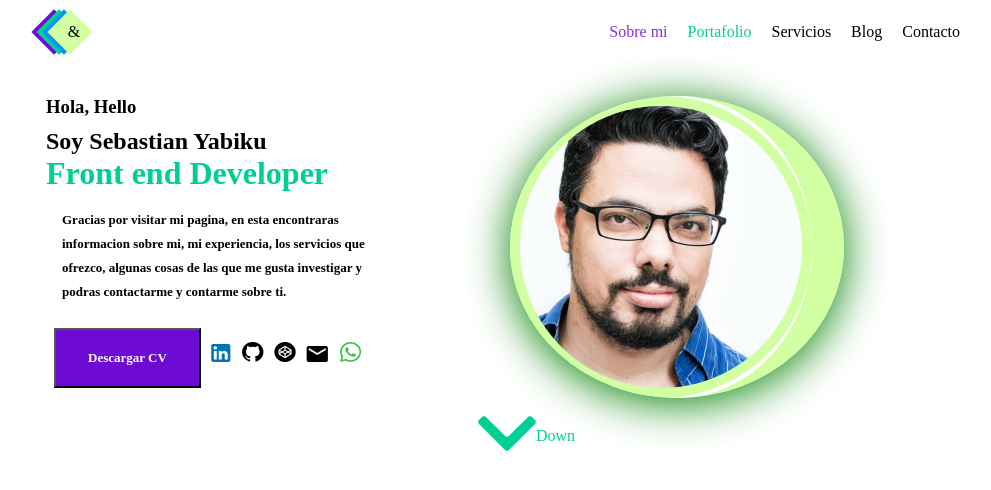
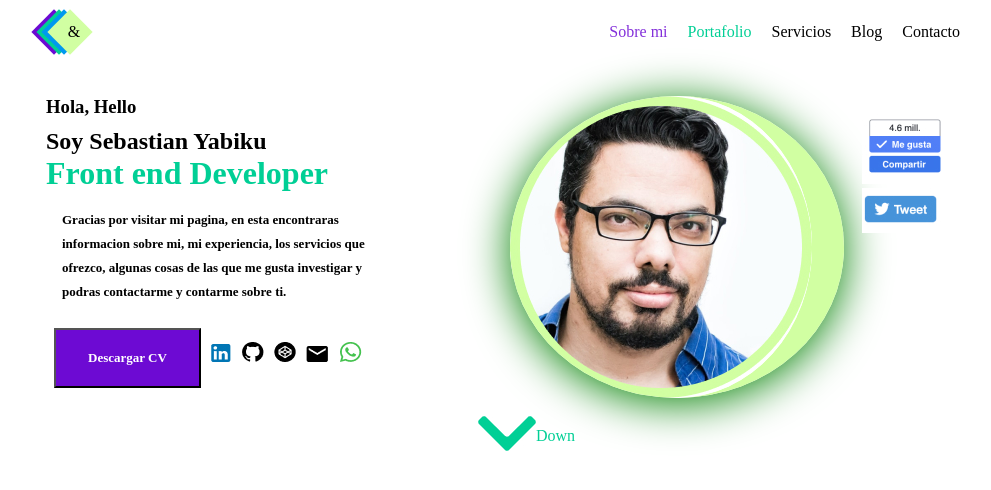
Before and after one commit to DSdaniel-sv/reto-grupal-new, a plain HTML site: page index.html in a window 1280 px wide. Shown: the whole page, without its empty margins (130-1121 px from the left). Drawn offline with Linux system fonts and the light colour scheme.

Commit message:
estructura actualizada 2

```diff
--- a/index.html
+++ b/index.html
@@ -61,8 +61,8 @@
             <img src="/src/HEADER/avatar.jpg" alt="">
           </div>
           <div class="face-twi">
-            <a href=""><img src="./src/HEADERface.jpg" alt=""></a>
-            <a href=""><img src="./src/HEADERtwi.jpg" alt=""></a>
+            <a href=""><img src="./src/HEADER/face.jpg" alt=""></a>
+            <a href=""><img src="./src/HEADER/twi.jpg" alt=""></a>
           </div>
         </div>
       </div>
```
